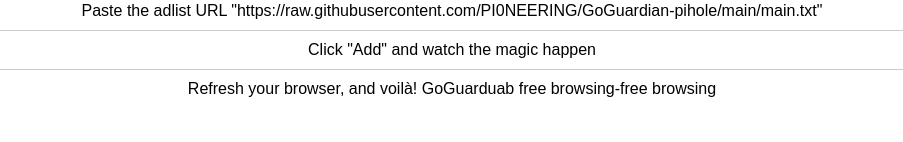
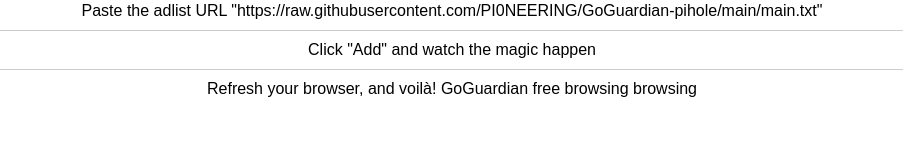
Before and after one commit to PI0NEERING/GoGuardian-pihole, a plain HTML site: page index.html in a window 1280 px wide. Shown: the part 626-768 px from the top of the page, without its empty margins (188-1091 px from the left). Drawn offline with Linux system fonts and the light colour scheme.

Commit message:
Fixed a minor spelling misteak

```diff
--- a/index.html
+++ b/index.html
@@ -35,7 +35,7 @@
         <li>Click on "Adlists" and then the "Add a new adlist" button</li>
         <li>Paste the adlist URL "https://raw.githubusercontent.com/PI0NEERING/GoGuardian-pihole/main/main.txt"</li>
         <li>Click "Add" and watch the magic happen</li>
-        <li>Refresh your browser, and voilà! GoGuarduab free browsing-free browsing</li>
+        <li>Refresh your browser, and voilà! GoGuardian free browsing browsing</li>
       </ol>
 
 
```
